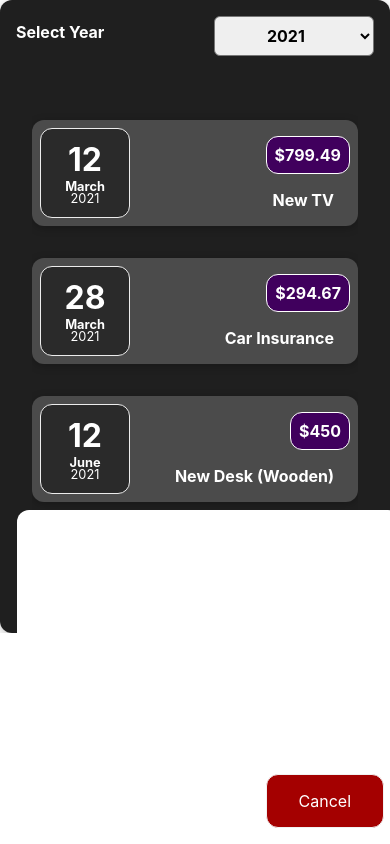
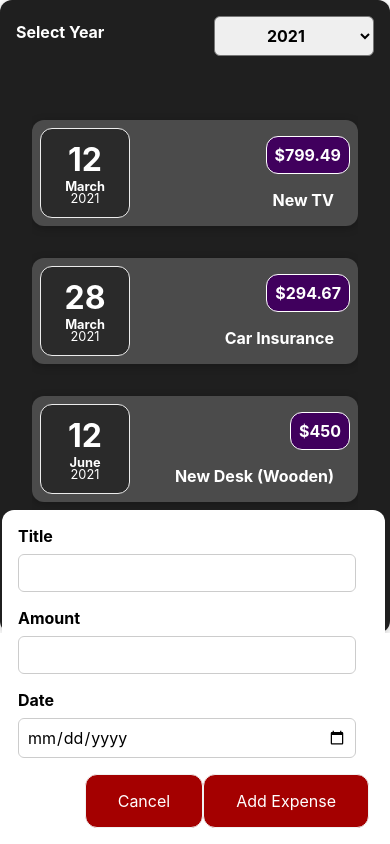
Before and after one commit to yusufelley/pickup, a React (Create React App) app in the folder web/: page / in a window 390 px wide. Both pictures are taken after a click on the button "Start something!". Built offline with nearby package versions, Linux system fonts and the light colour scheme.

Commit message:
Fixed text boxes
Fixed I guess

```diff
--- a/web/src/components/NewEvent/EventForm.css
+++ b/web/src/components/NewEvent/EventForm.css
@@ -24,9 +24,3 @@
 .new-expense__actions {
   text-align: right;
 }
-
-@media only screen and (max-width: 430px) {
-  .new-expense__controls {
-    margin-right: 30rem;
-  }
-}
--- a/web/src/components/NewEvent/EventForm.js
+++ b/web/src/components/NewEvent/EventForm.js
@@ -87,7 +87,7 @@ const EventForm = (props) => {
         <button type="button" onClick={onCancel}>
           Cancel
         </button>
-        {/* <button type="submit">Add Expense</button> */}
+        <button type="submit">Add Expense</button>
       </div>
     </form>
   );
--- a/web/src/components/NewEvent/NewEvent.css
+++ b/web/src/components/NewEvent/NewEvent.css
@@ -40,7 +40,7 @@
   .new-expense {
     position: fixed;
     bottom: 0;
-    right: -10px;
+    right: 5px;
     text-align: left;
   }
 }
```
